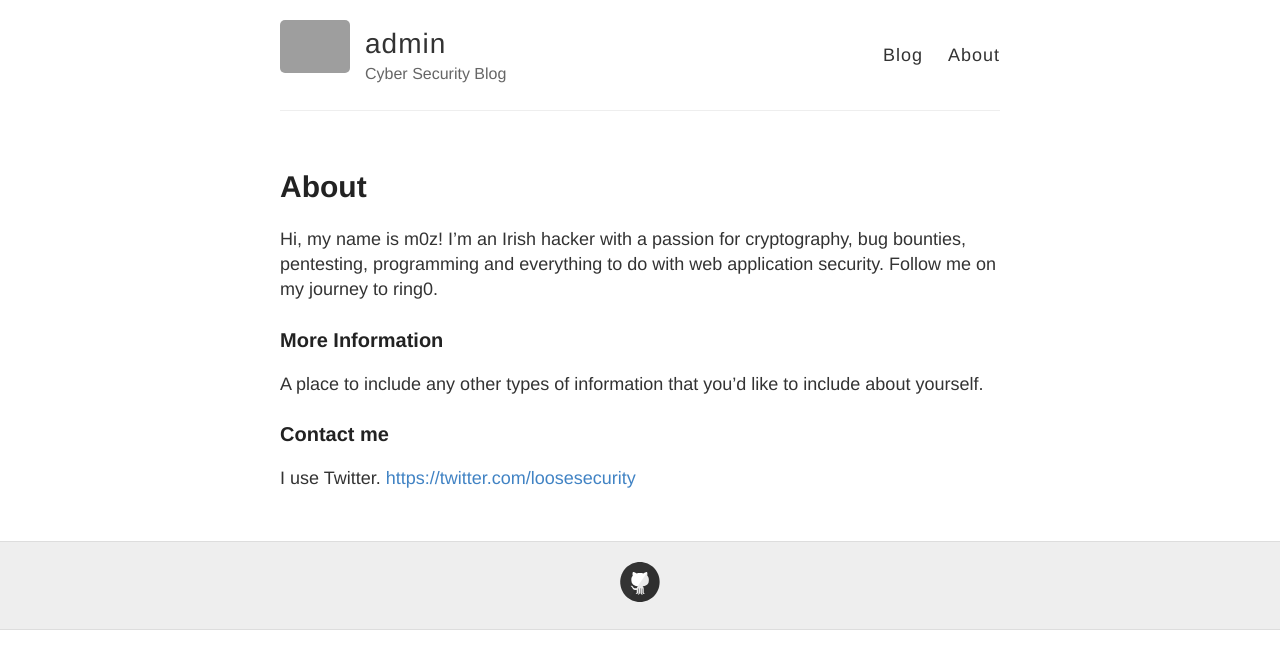
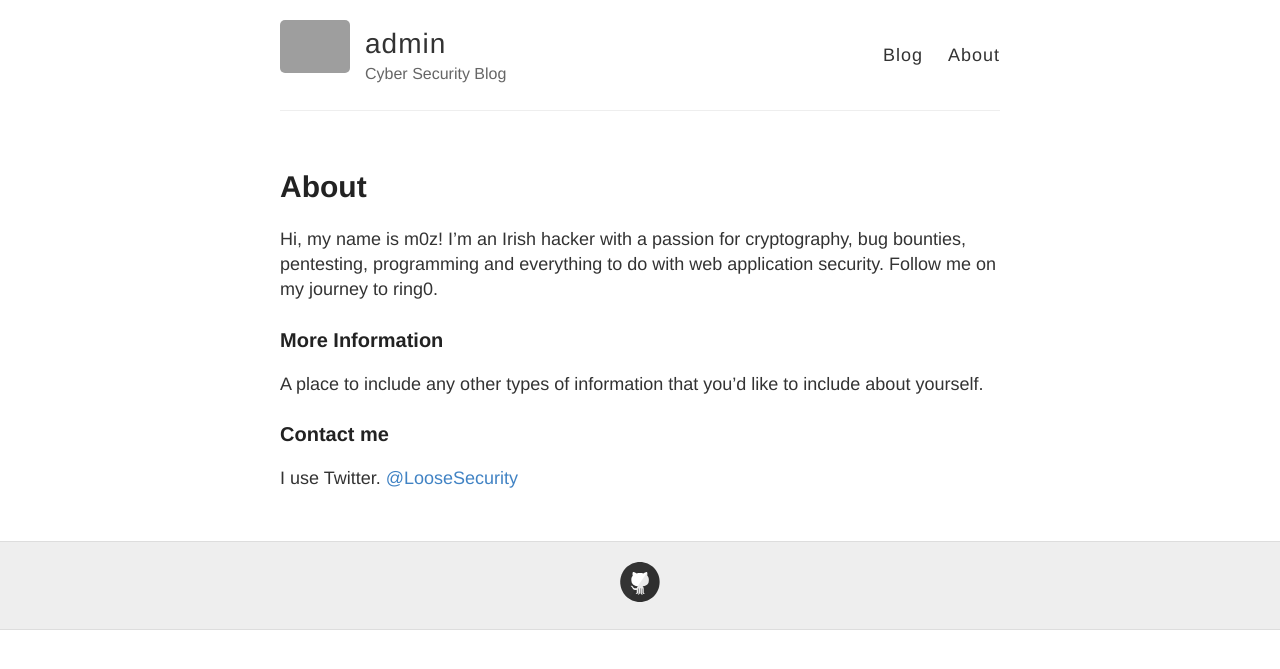
Before and after one commit to Cillian-Collins/blog, a Jekyll site: the page built from about.md, in a window 1280 px wide. Shown: the top 669 px of the page. Built offline with Jekyll 4.4.1, drawn with Linux system fonts in a browser that asks for light colours; part of the change alters nothing that is shown; grey boxes are pictures that could not be loaded.

Commit message:
Update about.md

```diff
--- a/about.md
+++ b/about.md
@@ -12,4 +12,4 @@ A place to include any other types of information that you'd like to include abo
 
 ### Contact me
 I use Twitter.
-[https://twitter.com/loosesecurity](@LooseSecurity)
+[@LooseSecurity](https://twitter.com/loosesecurity)
```
